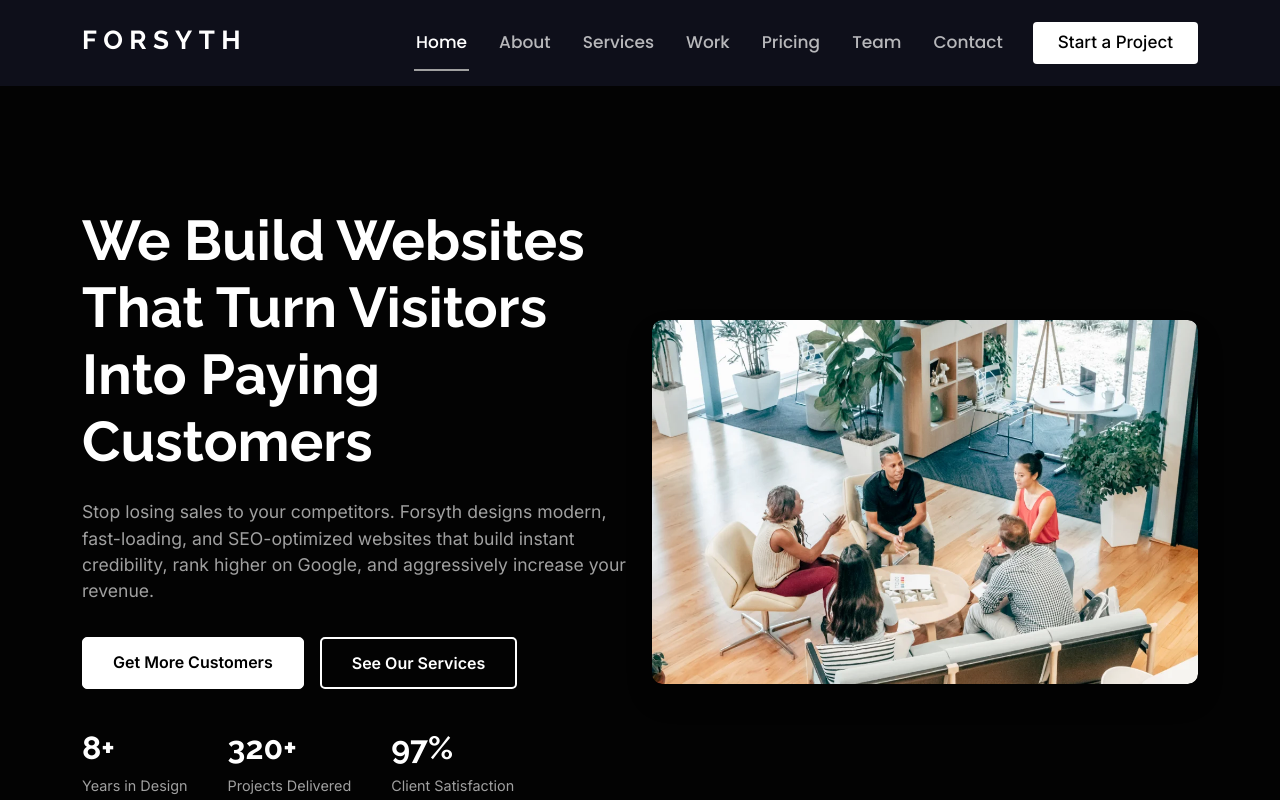
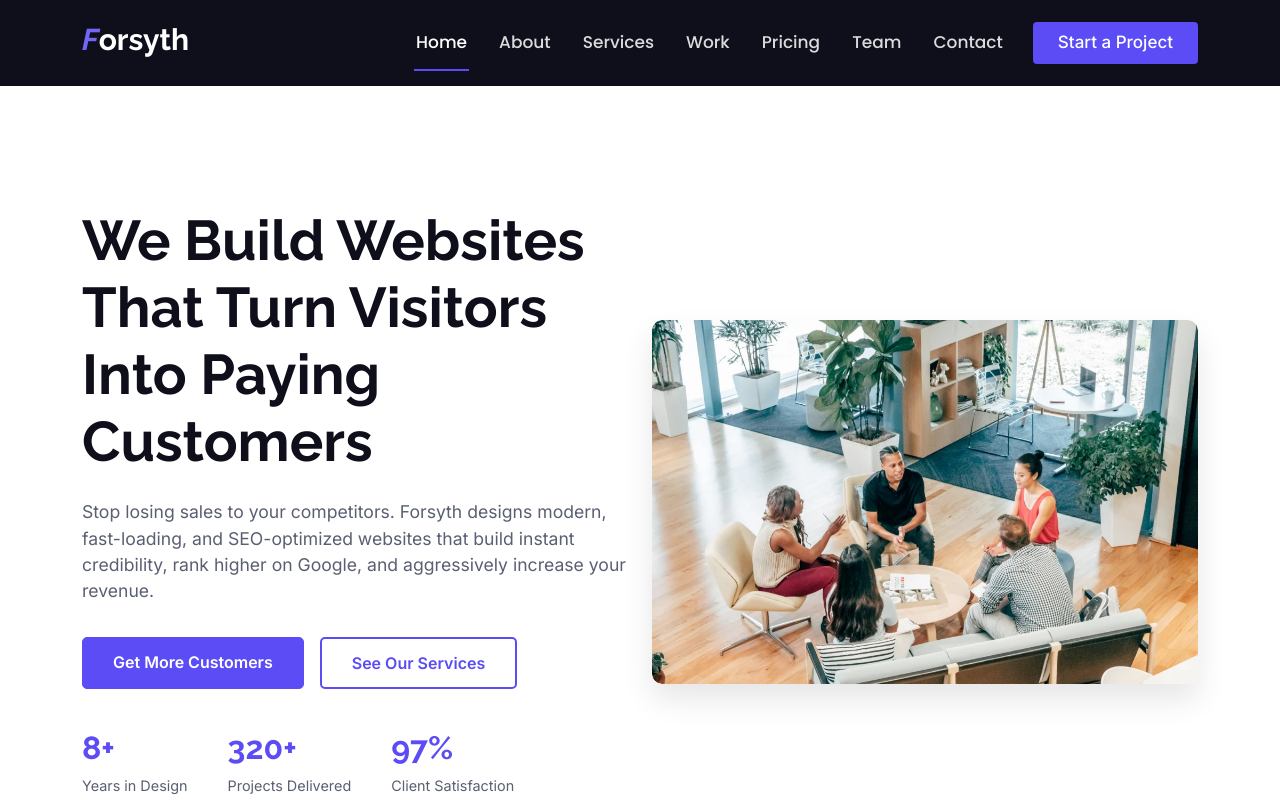
Before and after one commit to BayoJohn/Forsyth, a plain HTML site: page index.html in a window 1280 px wide. Shown: the top 800 px of the page. Drawn offline with Linux system fonts and the light colour scheme.

Commit message:
Revert "Update website design to sleek monochrome dark mode inspired by custom FORSYTH logo"
This reverts commit 31da4d6a8d049d87e2bac6327542f9438c53a8de.

```diff
--- a/assets/css/main.css
+++ b/assets/css/main.css
@@ -19,29 +19,29 @@
 
 /* Global Colors - The following color variables are used throughout the website. Updating them here will change the color scheme of the entire website */
 :root {
-  --background-color: #030303;
-  --default-color: #a0a0a0;
-  --heading-color: #ffffff;
-  --accent-color: #ffffff;
-  --surface-color: #0d0d0d;
-  --contrast-color: #000000;
+  --background-color: #ffffff;
+  --default-color: #5a5f72;
+  --heading-color: #0e0f1a;
+  --accent-color: #5b4cf5;
+  --surface-color: #ffffff;
+  --contrast-color: #ffffff;
 }
 
 /* Nav Menu Colors - The following color variables are used specifically for the navigation menu. They are separate from the global colors to allow for more customization options */
 :root {
-  --nav-color: rgba(255, 255, 255, 0.7);
+  --nav-color: rgba(255, 255, 255, 0.85);
   --nav-hover-color: #ffffff;
-  --nav-mobile-background-color: #030303;
-  --nav-dropdown-background-color: #0d0d0d;
-  --nav-dropdown-color: #ffffff;
-  --nav-dropdown-hover-color: #a0a0a0;
+  --nav-mobile-background-color: #0e0f1a;
+  --nav-dropdown-background-color: #ffffff;
+  --nav-dropdown-color: #0e0f1a;
+  --nav-dropdown-hover-color: #5b4cf5;
 }
 
 /* Color Presets - These classes override global colors when applied to any section or element, providing reuse of the sam color scheme. */
 
 .light-background {
-  --background-color: #0a0a0a;
-  --surface-color: #0d0d0d;
+  --background-color: #f5f4ff;
+  --surface-color: #ffffff;
 }
 
 .dark-background {
@@ -163,13 +163,16 @@ h6 {
 }
 
 .header .logo h1 {
-  font-size: 26px;
+  font-size: 30px;
   margin: 0;
   font-weight: 700;
   color: var(--heading-color);
   padding-bottom: 5px;
-  letter-spacing: 0.25em;
-  text-transform: uppercase;
+}
+
+.header .logo h1 span {
+  color: color-mix(in srgb, var(--accent-color) 90%, white 15%);
+  font-style: italic;
 }
 
 .header .btn-getstarted,
--- a/index.html
+++ b/index.html
@@ -42,7 +42,7 @@
     <div class="container-fluid container-xl position-relative d-flex align-items-center">
 
       <a href="index.html" class="logo d-flex align-items-center me-auto">
-        <h1 class="sitename">FORSYTH</h1>
+        <h1 class="sitename"><span>F</span>orsyth</h1>
       </a>
 
       <nav id="navmenu" class="navmenu">
```
